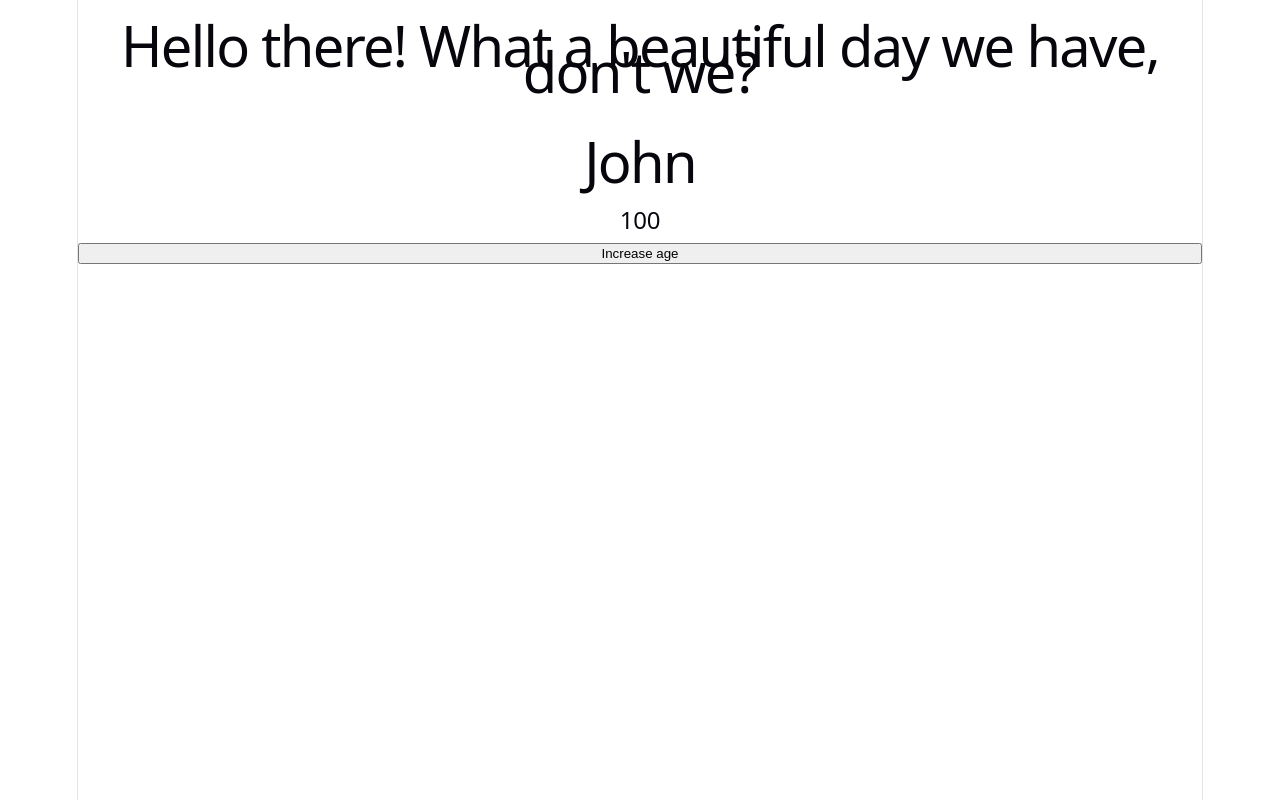
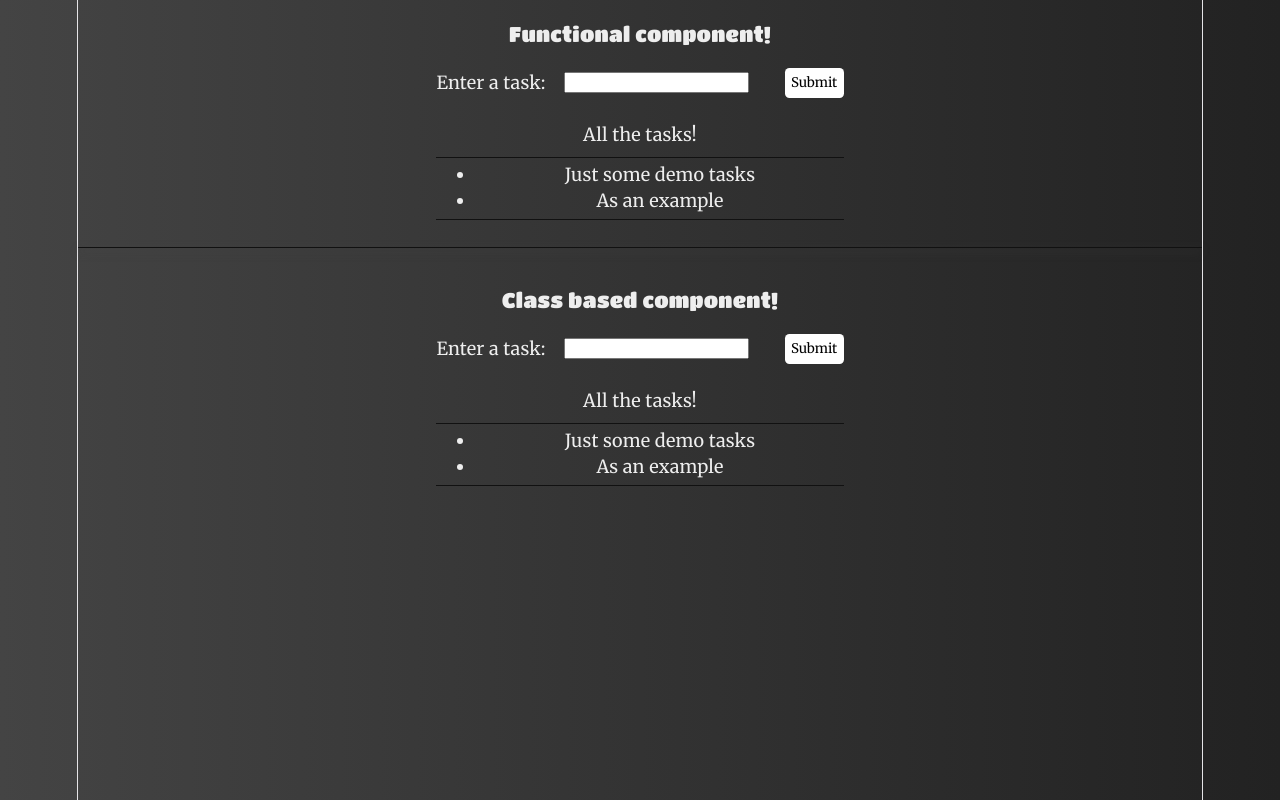
Before and after one commit to WujecDamian/odin-FirstReact-app, a React (Vite) app: page / in a window 1280 px wide. Built offline with nearby package versions, Linux system fonts and the light colour scheme.

Commit message:
feat: replace Greeting and Person components with App component in main.jsx

```diff
--- a/src/main.jsx
+++ b/src/main.jsx
@@ -1,12 +1,10 @@
-import { StrictMode } from 'react'
-import { createRoot } from 'react-dom/client'
-import './index.css'
-import Greeting from './Greeting.jsx'
-import Person from './Person.jsx'
+import { StrictMode } from "react";
+import { createRoot } from "react-dom/client";
+import "./index.css";
+import App from "./App.jsx";
 
-createRoot(document.getElementById('root')).render(
+createRoot(document.getElementById("root")).render(
   <StrictMode>
-    <Greeting/>
-    <Person/>
+    <App />
   </StrictMode>,
-)
+);
```
